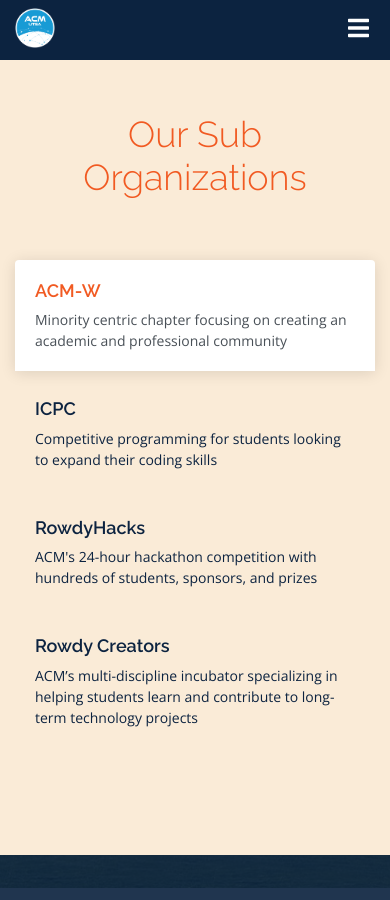
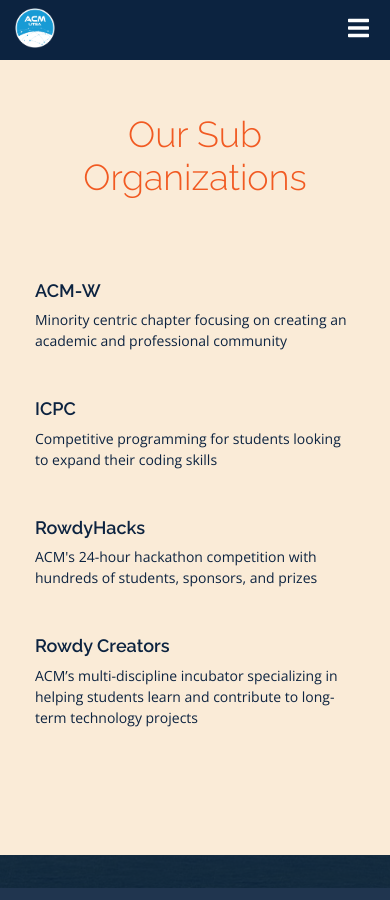
Before and after one commit to acmutsa/acmutsa.github.io, a Jekyll site: the page built from index.html, in a window 390 px wide and 900 px high, scrolled down 3011 px. Built offline with Jekyll 4.4.1, drawn with Linux system fonts in a browser that asks for light colours; nearby versions of some CDN libraries; the list of posts is cut into pages by our own code.

Commit message:
changed sub org mobile styling

```diff
--- a/css/custom/_style.scss
+++ b/css/custom/_style.scss
@@ -585,6 +585,14 @@
   }
   100% {
     opacity: 1;
+  }
+}
+
+@media (max-width: 768px) {
+  .features .nav-link.active, .features .nav-link.active h4, .features .tab-pane.active {
+    box-shadow: 0 0 0;
+    color: $secondary;
+    background-color: $offWhite;
   }
 }
 
```
Also changed, not shown: 1 other file.
